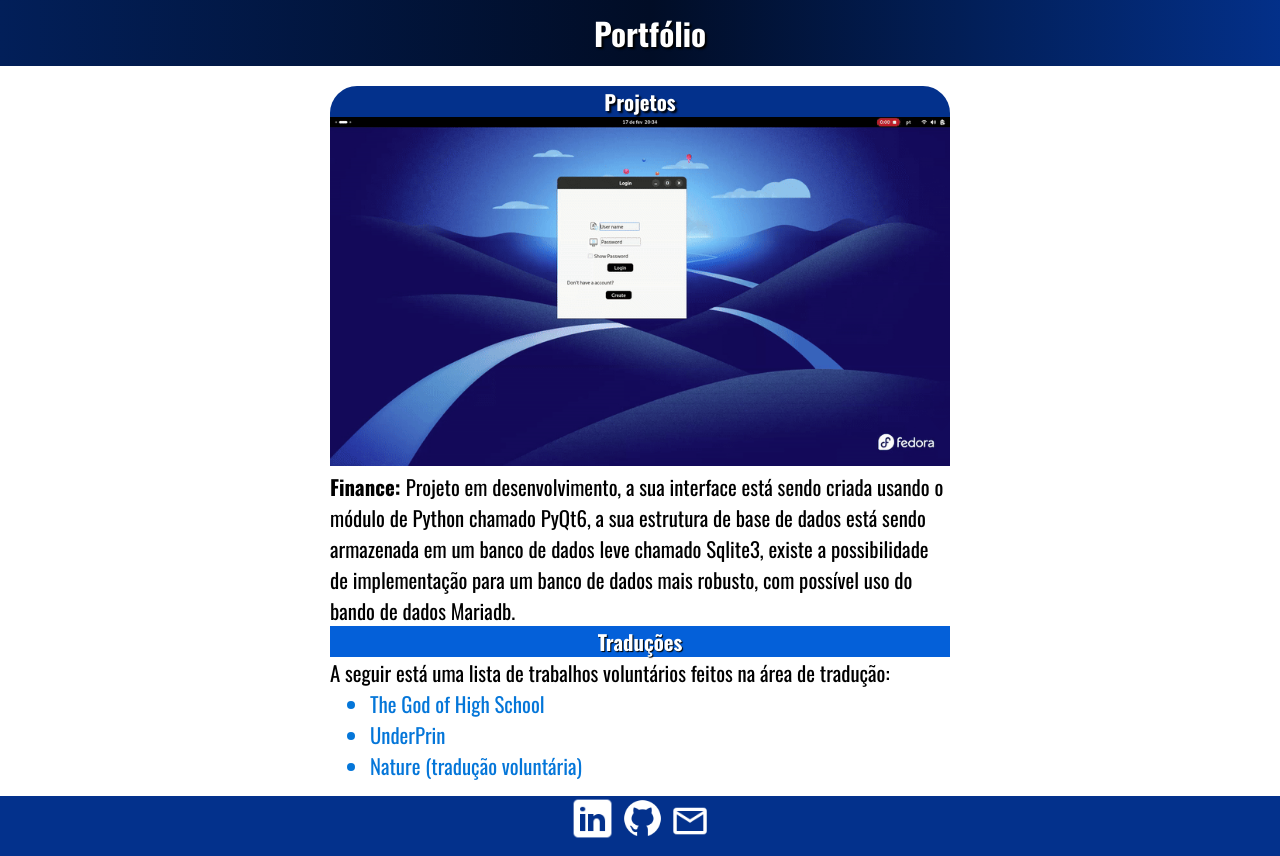
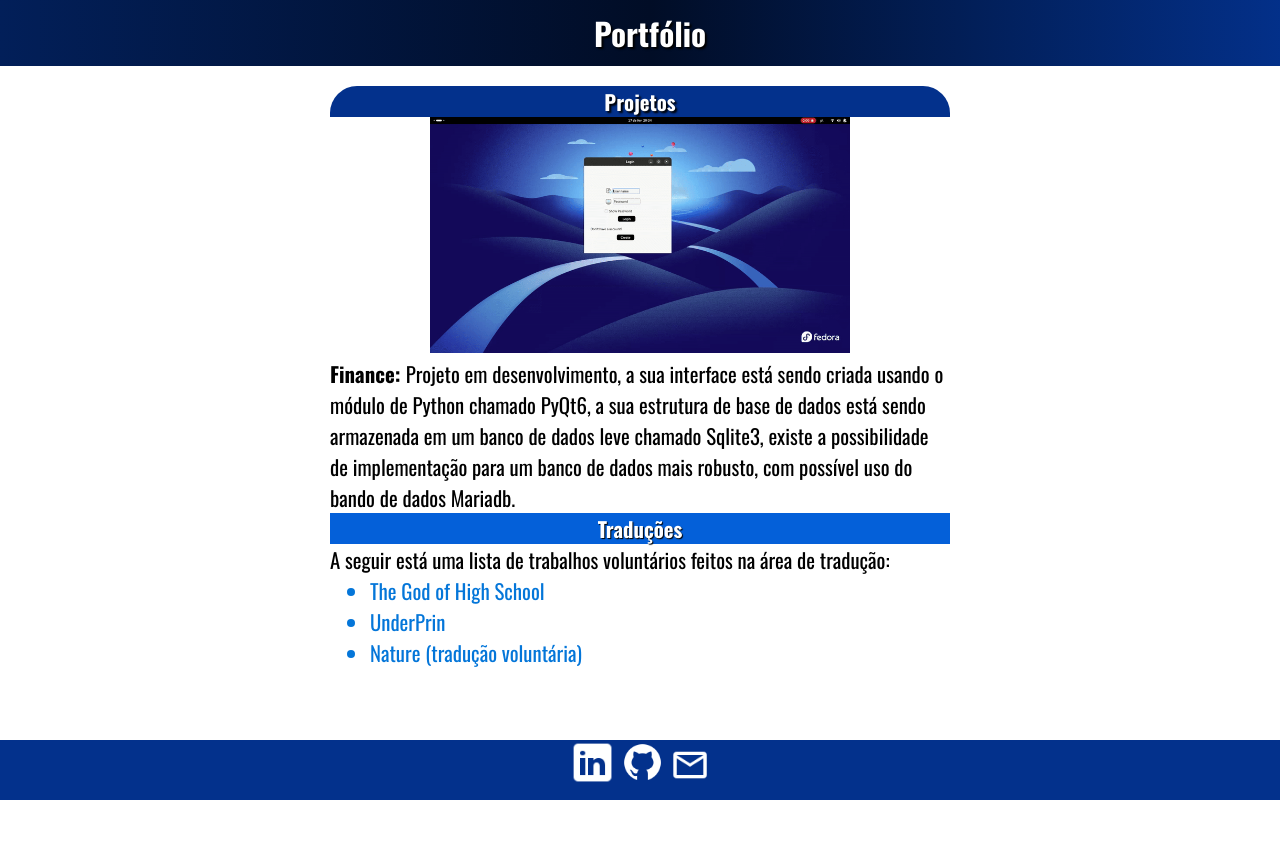
Before and after one commit to Diogonogueirasantos/Web, a plain HTML site: page index.html in a window 1280 px wide. After the commit the page ends 800 px from the top, so only its background shows below. Drawn offline with Linux system fonts and the light colour scheme.

Commit message:
Ajustes em layout

```diff
--- a/form.css
+++ b/form.css
@@ -30,7 +30,7 @@ body main{
     flex: 1;
     border: 0;
     max-width: 620px;
-    min-width: none;
+    min-width: 320px;
     padding:15px;
 
 }
--- a/index.html
+++ b/index.html
@@ -14,7 +14,7 @@
         <main>
             <h2>Projetos</h2>
             <article>
-                <img src="images/gif_for_python_dev.gif" alt="gif_projeto_finance">
+                <img src="images/gif_for_python_dev.gif" width="420px" alt="gif_projeto_finance">
                 <p><strong>Finance: </strong>Projeto em desenvolvimento,  a sua interface está sendo criada usando o módulo de Python chamado PyQt6, a sua estrutura de base de dados está sendo armazenada em um banco de dados leve chamado Sqlite3, existe a possibilidade de implementação para um banco de dados mais robusto, com possível uso do bando de dados Mariadb.</p>
             </article>
             <article>
```
